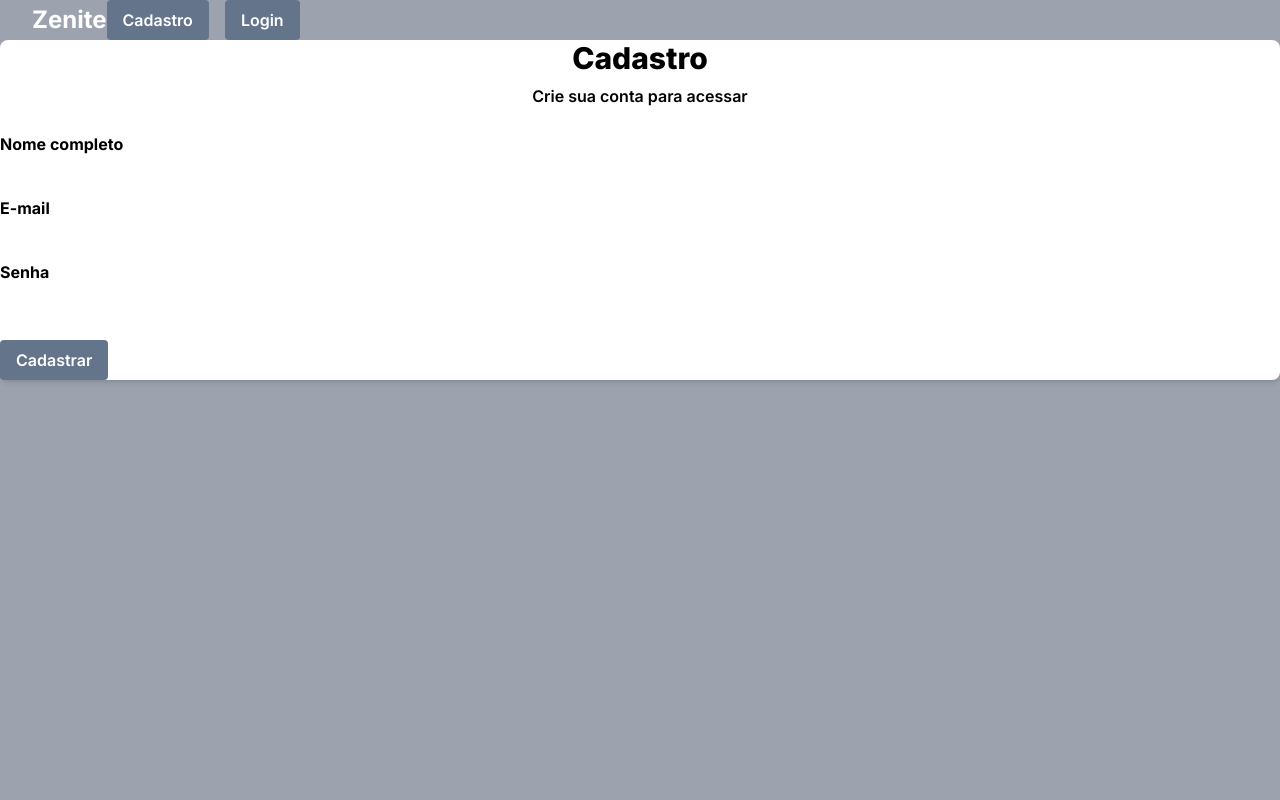
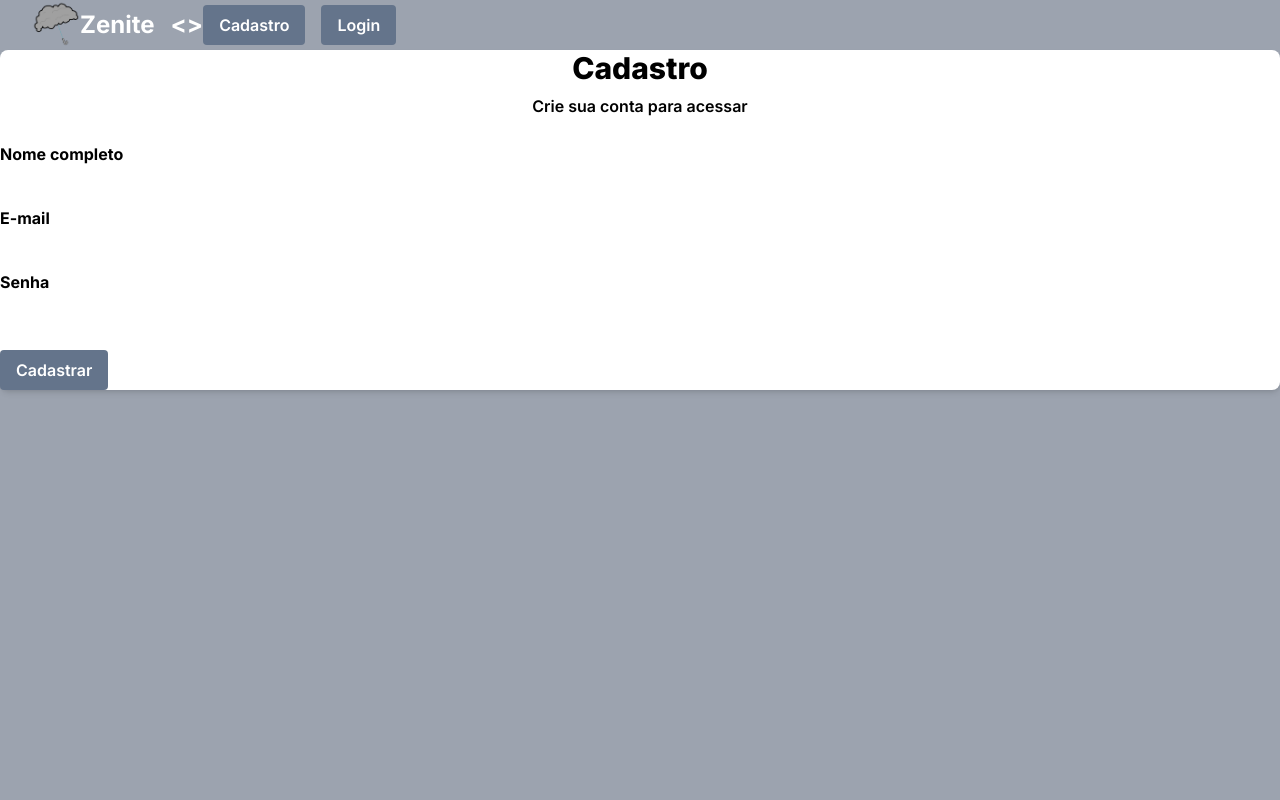
Before and after one commit to gaaaabz/zeniteVercel, a Next.js app: page /Cadastrar in a window 1280 px wide. Shown: the top 800 px of the page. Built offline with nearby package versions, Linux system fonts and the light colour scheme.

Commit message:
Implementação da Logo e adição de setas para experiencia do usuario!

```diff
--- a/package.json
+++ b/package.json
@@ -11,7 +11,8 @@
   "dependencies": {
     "next": "15.3.3",
     "react": "^19.0.0",
-    "react-dom": "^19.0.0"
+    "react-dom": "^19.0.0",
+    "react-icons": "^5.5.0"
   },
   "devDependencies": {
     "@eslint/eslintrc": "^3",
--- a/src/Components/Header/Header.tsx
+++ b/src/Components/Header/Header.tsx
@@ -4,11 +4,14 @@ import { useEffect} from 'react';
 import Link from 'next/link'
 import { useState } from "react";
 import { ContaType } from '@/types/conta';
+import NavigationArrows from '../NavigationArrows';
+import Image from 'next/image';
 
 export default function Header() {
   const router = useRouter();
   const pathname = usePathname();
   const [Logado, setLogado] = useState<ContaType | null>(null);
+
   useEffect(() => {
     const usuario = localStorage.getItem("usuarioLogado");
     if (usuario) {
@@ -16,27 +19,50 @@ export default function Header() {
     }
   }, []);
 
-   const handleLogout = () => {
+  const handleLogout = () => {
     localStorage.removeItem("usuarioLogado");
     setLogado(null);
     window.location.reload();
   };
 
+  const getNavigationPaths = () => {
+    switch (pathname) {
+      case '/':
+        return { prev: '/login', next: '/Alerta' };
+      case '/Alerta':
+        return { prev: '/', next: '/prevencao' };
+      case '/prevencao':
+        return { prev: '/Alerta', next: '/cadastro-endereco' };
+      case '/cadastro-endereco':
+        return { prev: '/prevencao', next: '/' };
+      default:
+        return { prev: '/', next: '/' };
+    }
+  };
+
+  const { prev, next } = getNavigationPaths();
+
   return (
     <header className="bg-black w-full py-4">
       <div className="container-custom flex items-center justify-between">
-        <button onClick={() => router.push('/')} className="text-2xl font-bold text-white hover:opacity-90 transition-opacity">
-          Zenite
-        </button>
-        {Logado ?(<nav className="flex gap-4 items-center">
+        <div className="flex items-center gap-4">
+          <button onClick={() => router.push('/')} className="flex items-center gap-2 text-2xl font-bold text-white hover:opacity-90 transition-opacity" aria-label="Ir para a página inicial">
+            <Image src="/logo.png" alt="Logo Zenite" width={48} height={48} priority className="w-10 h-10 object-contain" />
+            Zenite
+          </button>
+          <NavigationArrows previousPath={prev} nextPath={next} />
+        </div>
+        {Logado ? (
+          <nav className="flex gap-4 items-center">
             <button onClick={handleLogout} className="bg-[#64748B] hover:bg-[#475569] text-white font-semibold px-4 py-2 rounded transition-colors border-none cursor-pointer">Sair</button>
           </nav>
-          ):(<nav className="flex gap-4">
+        ) : (
+          <nav className="flex gap-4">
             <Link href="/Cadastrar" className="bg-[#64748B] hover:bg-[#475569] text-white font-semibold px-4 py-2 rounded transition-colors border-none cursor-pointer text-decoration: none">Cadastro</Link>
             <Link href="/login" className="bg-[#64748B] hover:bg-[#475569] text-white font-semibold px-4 py-2 rounded transition-colors">Login</Link>
-          </nav>)
-        }
+          </nav>
+        )}
       </div>
     </header>
-  )
+  );
 }
--- /dev/null
+++ b/src/Components/NavigationArrows.tsx
@@ -0,0 +1,32 @@
+'use client';
+
+import { useRouter } from 'next/navigation';
+
+interface NavigationArrowsProps {
+  previousPath: string;
+  nextPath: string;
+}
+
+export default function NavigationArrows({ previousPath, nextPath }: NavigationArrowsProps) {
+  const router = useRouter();
+
+  return (
+    <div className="flex gap-2 items-center">
+      <button
+        onClick={() => router.push(previousPath)}
+        className="flex items-center justify-center w-8 h-8 text-white hover:opacity-80 transition-opacity text-2xl font-bold"
+        aria-label="Página anterior"
+      >
+        &lt;
+      </button>
+
+      <button
+        onClick={() => router.push(nextPath)}
+        className="flex items-center justify-center w-8 h-8 text-white hover:opacity-80 transition-opacity text-2xl font-bold"
+        aria-label="Próxima página"
+      >
+        &gt;
+      </button>
+    </div>
+  );
+}
--- a/src/app/Alerta/page.tsx
+++ b/src/app/Alerta/page.tsx
@@ -9,7 +9,7 @@ const Alerta = dynamic(() => import('@/Components/Alerta/Alerta'), {
 export default function AlertaPage() {
   return (
     <div className="min-h-screen bg-gray-400">
-      <Alerta  />
+      <Alerta />
     </div>
   );
 }
```
Also changed, not shown: public/LOGO.png (added), 1 other file (tests, documents, lock files or other folders).
